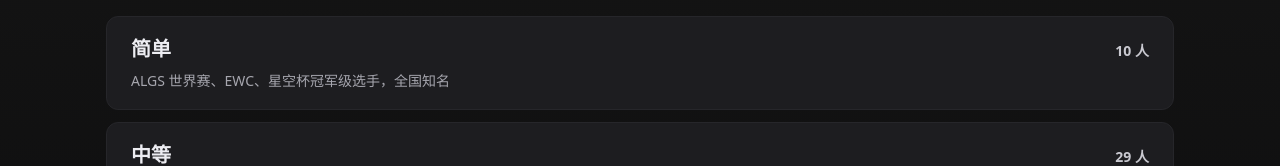
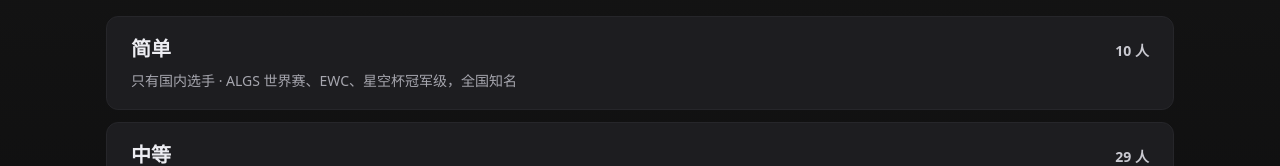
Before and after one commit to recelilious/kayiba, a React (Vite) app: page / in a window 1280 px wide. Shown: the part 231-397 px from the top of the page. Built offline with nearby package versions, Linux system fonts and the light colour scheme.

Commit message:
style(ui): 标明简单档只有国内选手

```diff
--- a/src/App.tsx
+++ b/src/App.tsx
@@ -66,7 +66,7 @@ function reducer(state: State, action: Action): State {
 const TIER_LABEL: Record<Tier, string> = { 1: '简单', 2: '中等', 3: '困难' }
 
 const TIER_DESC: Record<Tier, string> = {
-  1: 'ALGS 世界赛、EWC、星空杯冠军级选手，全国知名',
+  1: '只有国内选手 · ALGS 世界赛、EWC、星空杯冠军级，全国知名',
   2: '一线职业选手与头部主播，常看比赛就认识',
   3: '边缘现役、退役老将，以及国际顶尖选手',
 }
```
